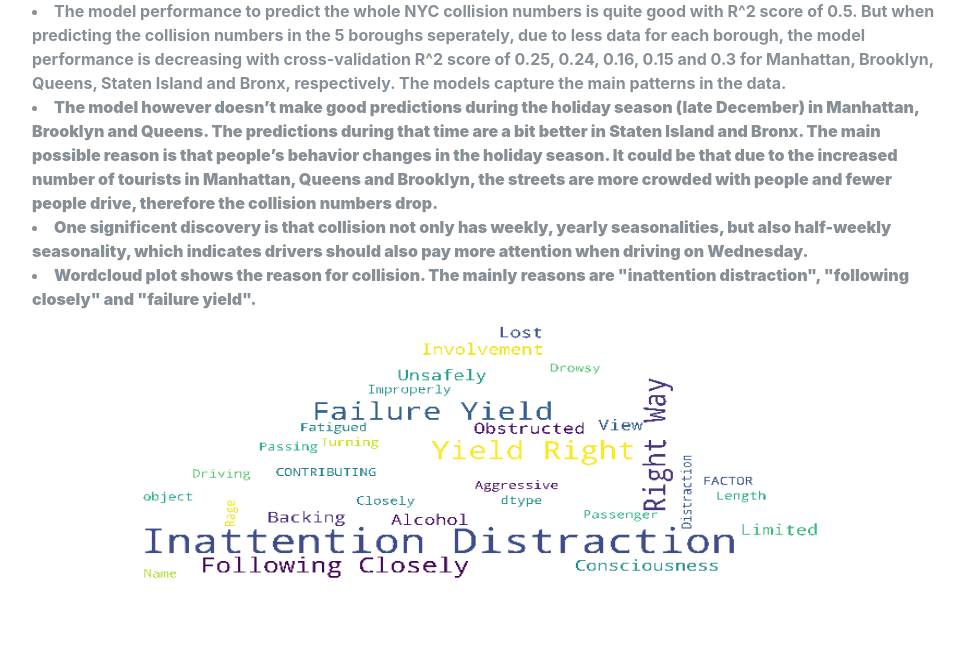
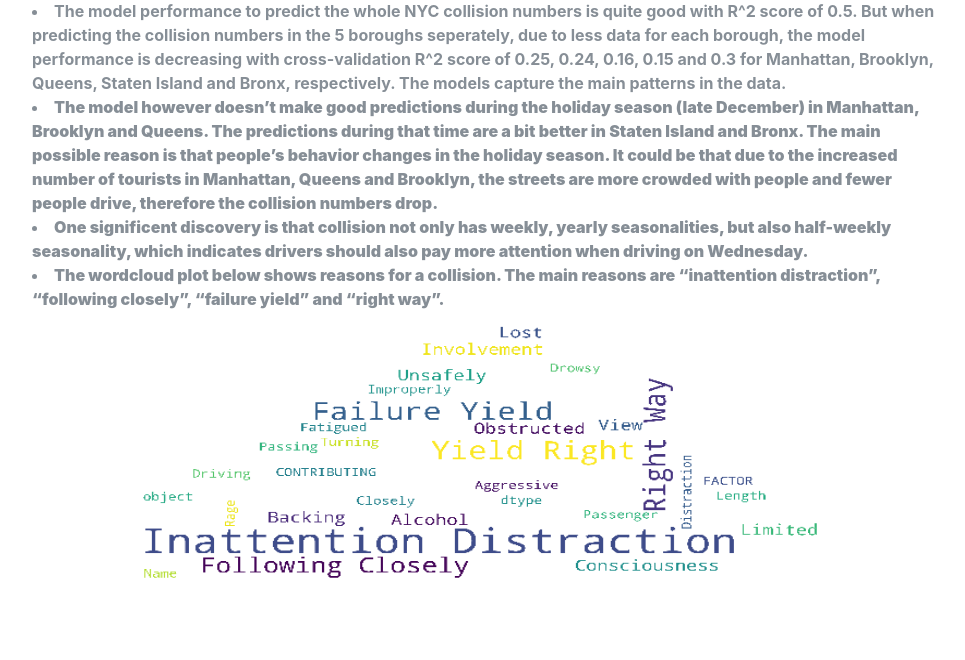
Before and after one commit to Florence-Sun/NYC_motor-vehicle_collision_forecast_app, a Flask app: page /model in a window 1280 px wide. Shown: the part 3287-3947 px from the top of the page, without its empty margins (288-1253 px from the left). Run offline with Flask 2, Linux system fonts and the light colour scheme; parts of the project's set-up code (start-up, migrations or seed data) failed here and were passed over; some libraries are stand-ins or nearby versions; some web fonts are replaced.

Commit message:
revised model.html

```diff
--- a/templates/model.html
+++ b/templates/model.html
@@ -41,7 +41,8 @@
 			   the streets are more crowded with people and fewer people drive, therefore the collision numbers drop.<b></li>
 		<li><b>One significent discovery is that collision not only has weekly, yearly seasonalities, but also half-weekly seasonality,
 			   which indicates drivers should also pay more attention when driving on Wednesday.</b></li>
-	    <li><b>Wordcloud plot shows the reason for collision. The mainly reasons are "inattention distraction", "following closely" and "failure yield".<b></li>
+	    <li><b>The wordcloud plot below shows reasons for a collision.
+			   The main reasons are “inattention distraction”, “following closely”, “failure yield” and “right way”.<b></li>
         <img class="mb-2" src="/static/img/reason.png" alt="reason for collision" width="800" height="350">
 	  </div>
     </section
```
